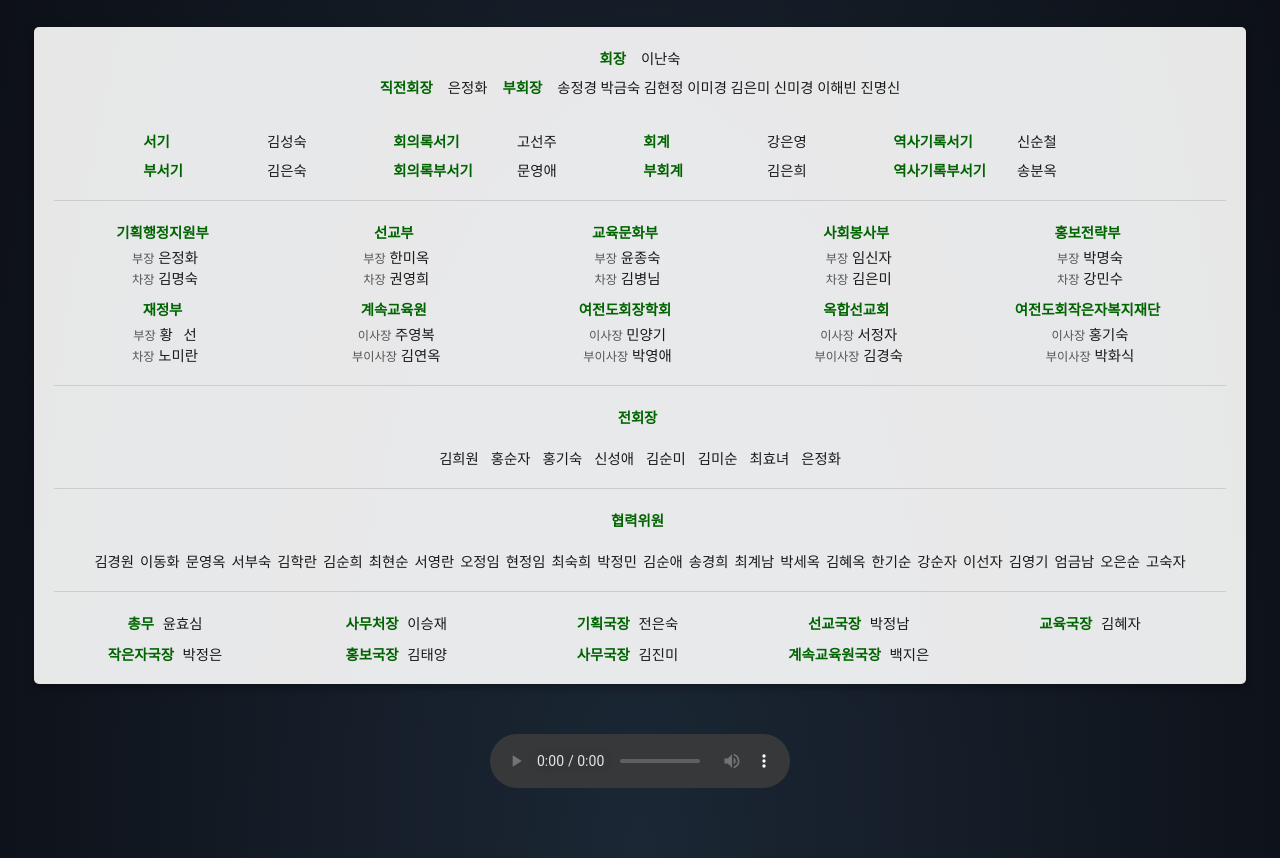
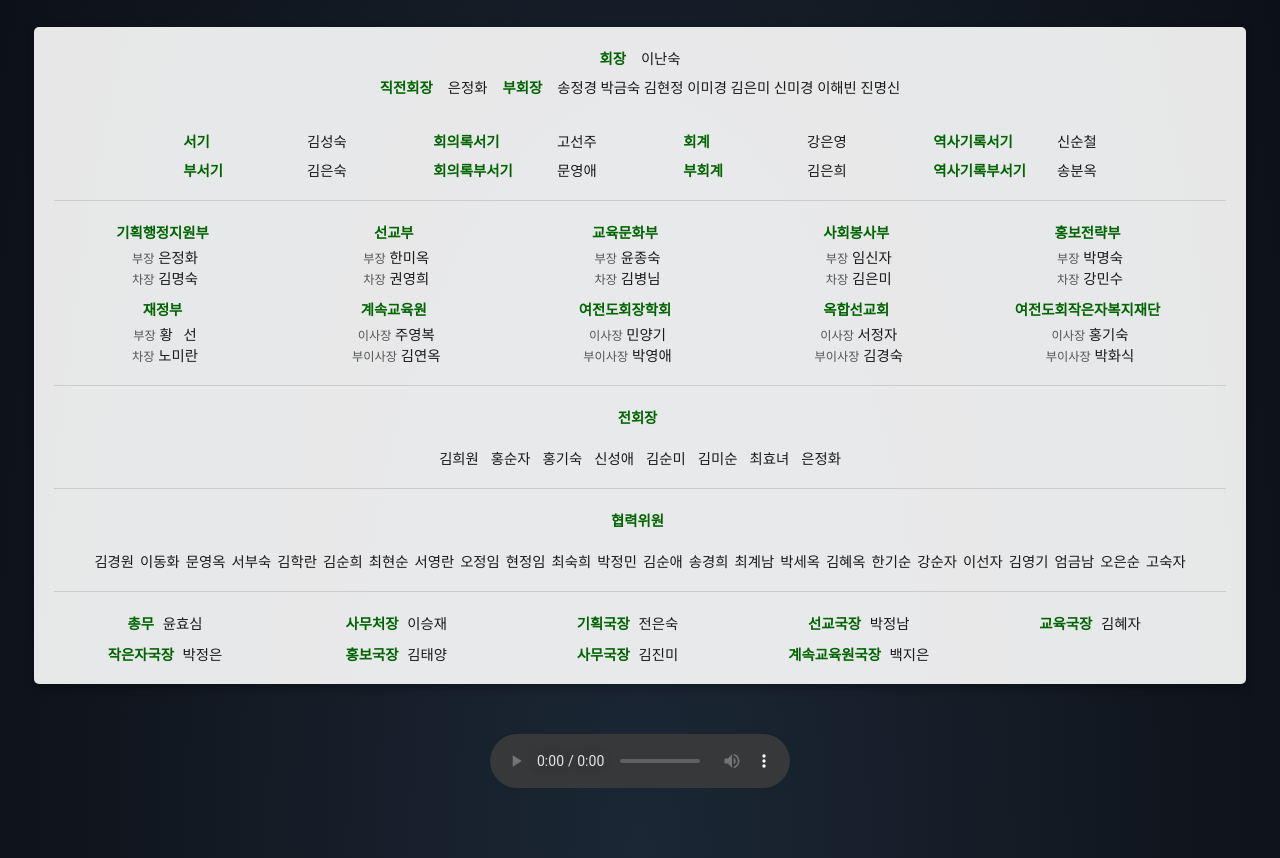
Before and after one commit to stranger828/pckw_christmas-card_2025, a website: page index.html in a window 1280 px wide. Shown: the part 807-1665 px from the top of the page. Drawn offline with Linux system fonts and the light colour scheme.

Commit message:
Remove right margin in main container style
Remove right margin for better layout on larger screens.

```diff
--- a/style.css
+++ b/style.css
@@ -148,7 +148,6 @@ strong {
     max-width: 1000px;
     gap: 0;
     margin-top: 15px;
-    margin-right: 80px;
 }
 
 /* Mobile Layout Alignment Fix */
```
